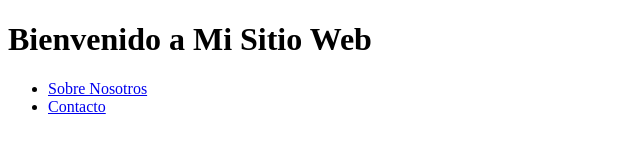
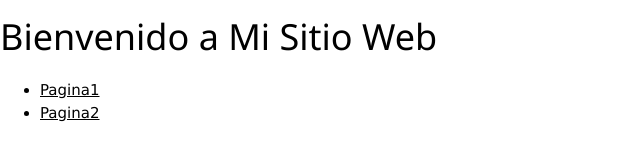
Before and after one commit to joseromon/practica, a plain HTML site: page index.html in a window 1280 px wide. Shown: the whole page, without its empty margins (0-640 px from the left). Drawn offline with nearby package versions, Linux system fonts and the light colour scheme.

Commit message:
actualizacion de las paginas con la carpeta estilos

```diff
--- a/index.html
+++ b/index.html
@@ -4,6 +4,7 @@
     <meta charset="UTF-8">
     <meta name="viewport" content="width=device-width, initial-scale=1.0">
     <title>Document</title>
+    <link rel="stylesheet" href="https://www.w3schools.com/w3css/4/w3.css">
 </head>
 <body>
 
@@ -11,8 +12,8 @@
 
     <nav>
         <ul>
-            <li><a href="about.html">Sobre Nosotros</a></li>
-            <li><a href="contact.html">Contacto</a></li>
+            <li><a href="pagina1.html">Pagina1</a></li>
+            <li><a href="pagina2.html">Pagina2</a></li>
         </ul>
 
 </body>
```
Also changed, not shown: pagina1.html (+1 -0 lines), pagina2.html (+1 -0 lines).
